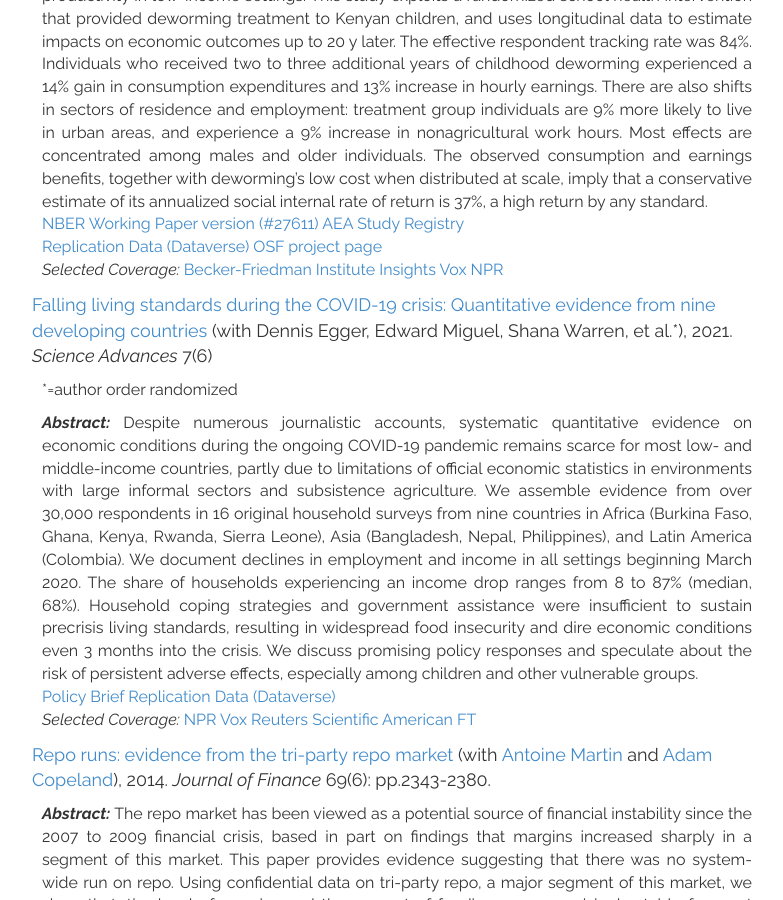
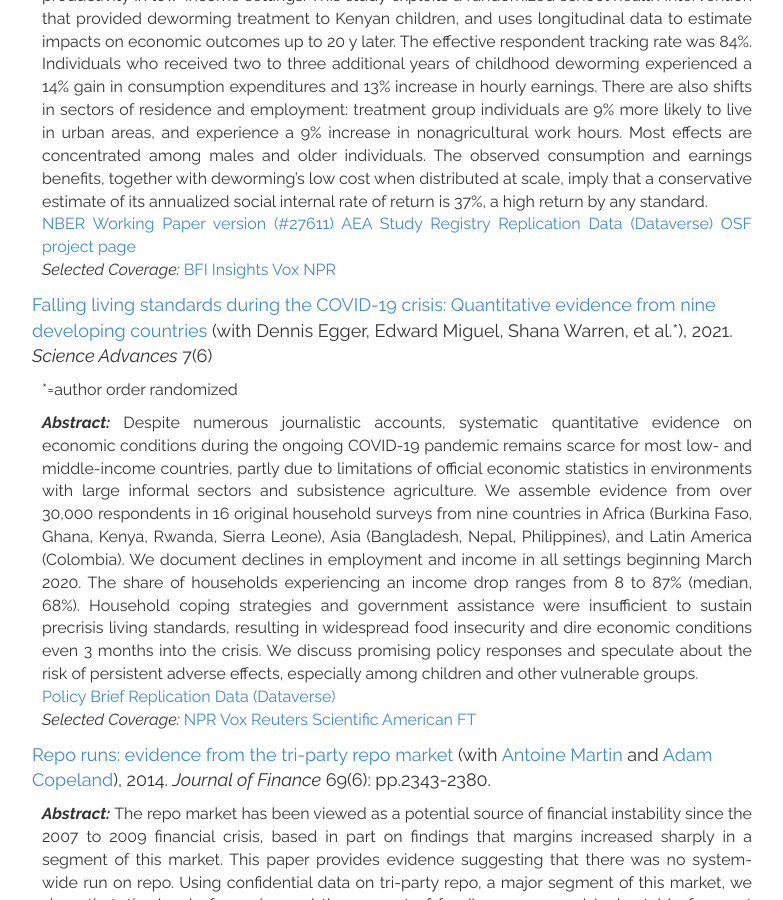
Before and after one commit to mwwalker/mwwalker.github.io, a Jekyll site: the page built from research/index.html, in a window 1280 px wide and 900 px high, scrolled down 1660 px. Shown: the whole window, without its empty margins (248-1031 px from the left). Built offline with Jekyll 4.4.1, drawn with Linux system fonts in a browser that asks for light colours.

Commit message:
Update index.html

```diff
--- a/research/index.html
+++ b/research/index.html
@@ -87,10 +87,12 @@
                 Estimating the impact of child health investments on adult living standards entails multiple methodological challenges, including the lack of experimental variation in health status, an inability to track individuals over time, and accurately measuring living standards and productivity in low-income settings. This study exploits a randomized school health intervention that provided deworming treatment to Kenyan children, and uses longitudinal data to estimate impacts on economic outcomes up to 20 y later. The effective respondent tracking rate was 84%. Individuals who received two to three additional years of childhood deworming experienced a 14% gain in consumption expenditures and 13% increase in hourly earnings. There are also shifts in sectors of residence and employment: treatment group individuals are 9% more likely to live in urban areas, and experience a 9% increase in nonagricultural work hours. Most effects are concentrated among males and older individuals. The observed consumption and earnings benefits, together with deworming’s low cost when distributed at scale, imply that a conservative estimate of its annualized social internal rate of return is 37%, a high return by any standard.
               <br>
                <a href="https://www.nber.org/papers/w27611"> NBER Working Paper version (#27611) </a>
-              <a href="https://www.socialscienceregistry.org/trials/1191"> AEA Study Registry </a>  <br>
+              <a href="https://www.socialscienceregistry.org/trials/1191"> AEA Study Registry </a>
                 <a href="https://dataverse.harvard.edu/dataset.xhtml?persistentId=doi:10.7910/DVN/TTYMHI"> Replication Data (Dataverse) </a>
                 <a href="https://osf.io/gx96j/"> OSF project page </a> <br>
-                <em> Selected Coverage: </em> <a href="https://bfi.uchicago.edu/insight/multimedia/economic-impacts-of-deworming/"> Becker-Friedman Institute Insights </a> <a href="https://www.vox.com/future-perfect/2020/8/6/21354847/kremer-miguel-worms-deworming"> Vox </a> <a href="https://www.npr.org/sections/goatsandsoda/2020/08/13/898922003/could-giving-kids-a-50-cent-pill-massively-boost-their-income-years-later"> NPR </a>
+                <em> Selected Coverage: </em> <a href="https://bfi.uchicago.edu/insight/multimedia/economic-impacts-of-deworming/"> BFI Insights </a>
+                <a href="https://www.vox.com/future-perfect/2020/8/6/21354847/kremer-miguel-worms-deworming"> Vox </a>
+                <a href="https://www.npr.org/sections/goatsandsoda/2020/08/13/898922003/could-giving-kids-a-50-cent-pill-massively-boost-their-income-years-later"> NPR </a>
 
             </p>
 
```
